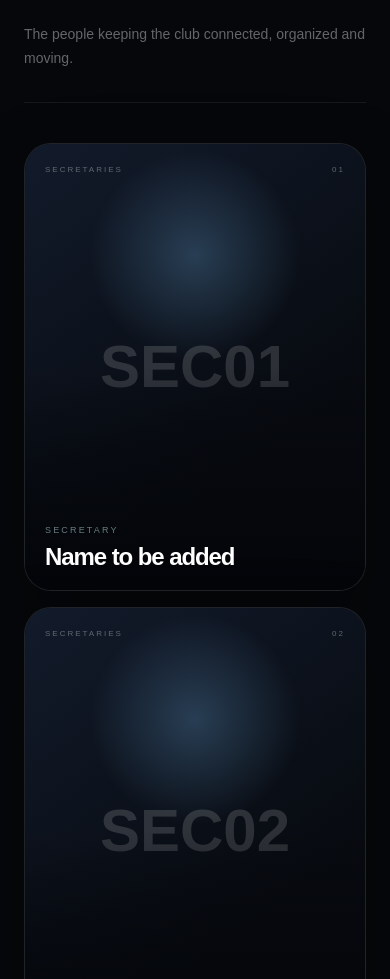
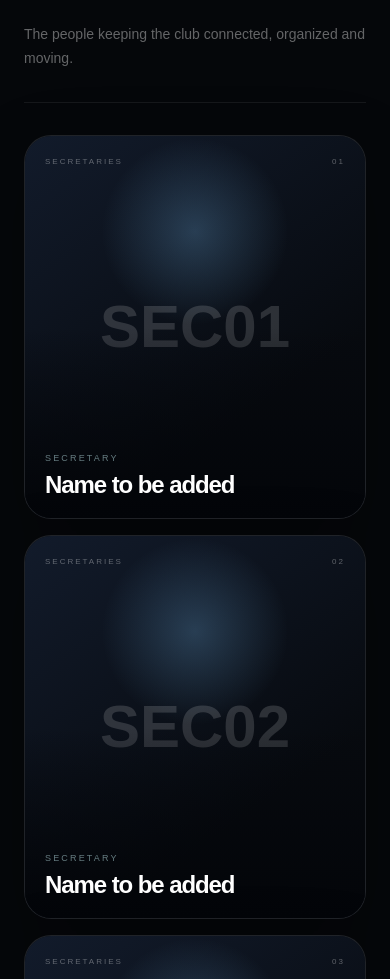
Before and after one commit to Abhishek-00756/astronomy-club, a Next.js app: page /members in a window 390 px wide. Shown: the part 1021-2000 px from the top of the page. Built offline with nearby package versions, Linux system fonts and the light colour scheme.

Commit message:
Avoid duplicate member cards on mobile

```diff
--- a/components/members/MemberGalleryInteractive.tsx
+++ b/components/members/MemberGalleryInteractive.tsx
@@ -19,7 +19,7 @@ export default function MemberGalleryInteractive({
 
   return (
     <>
-      <div className="mt-10 space-y-5">
+      <div className="mt-8 space-y-4">
         {rows.map((row, rowIndex) => (
           <GalleryRow
             key={row[0]?.id ?? rowIndex}
@@ -27,18 +27,6 @@ export default function MemberGalleryInteractive({
             onSelect={setSelected}
           />
         ))}
-
-        <div className="grid gap-4 sm:grid-cols-2 lg:hidden">
-          {members.map((member, index) => (
-            <MemberCard
-              key={member.id}
-              member={member}
-              index={index}
-              mobile
-              onSelect={() => setSelected(member)}
-            />
-          ))}
-        </div>
       </div>
 
       <MemberLanyardCard
@@ -59,7 +47,7 @@ function GalleryRow({
   const [activeId, setActiveId] = useState(members[0]?.id ?? "");
 
   return (
-    <div className="hidden h-[30rem] gap-3 lg:flex">
+    <div className="grid gap-4 sm:grid-cols-2 lg:flex lg:h-[30rem] lg:gap-3">
       {members.map((member, index) => (
         <MemberCard
           key={member.id}
@@ -124,15 +112,13 @@ function MemberCard({
       role="button"
       tabIndex={0}
       aria-label={`${member.name}, ${member.role}. Open profile`}
-      className={`group relative min-w-0 cursor-pointer outline-none focus-visible:ring-2 focus-visible:ring-cyan-100/35 ${mobile ? "min-h-[28rem]" : ""}`}
+      className="group relative min-w-0 cursor-pointer outline-none focus-visible:ring-2 focus-visible:ring-cyan-100/35 min-h-[24rem] lg:min-h-0"
       style={{
-        flex: mobile ? "1 1 0%" : active ? "2.3 1 0%" : "0.9 1 0%",
-        transition: mobile
-          ? undefined
-          : "flex 700ms cubic-bezier(.22,1,.36,1)",
+        flex: active ? "2.3 1 0%" : "0.9 1 0%",
+        transition: "flex 700ms cubic-bezier(.22,1,.36,1)",
       }}
     >
-      <div className="relative h-full min-h-[28rem] overflow-hidden rounded-[1.7rem] border border-white/[0.09] bg-[#0a0d13] shadow-[0_25px_70px_rgba(0,0,0,.28)] transition-[transform,border-color,box-shadow] duration-700 [transform:rotateX(var(--rx))_rotateY(var(--ry))] [transform-style:preserve-3d] group-hover:-translate-y-1 group-hover:border-cyan-100/22">
+      <div className="relative h-full min-h-[24rem] lg:min-h-[28rem] overflow-hidden rounded-[1.7rem] border border-white/[0.09] bg-[#0a0d13] shadow-[0_25px_70px_rgba(0,0,0,.28)] transition-[transform,border-color,box-shadow] duration-700 [transform:rotateX(var(--rx))_rotateY(var(--ry))] [transform-style:preserve-3d] group-hover:-translate-y-1 group-hover:border-cyan-100/22">
         <div className="absolute inset-0 overflow-hidden">
           {member.image ? (
             <Image
@@ -142,6 +128,7 @@ function MemberCard({
               sizes="(max-width: 1023px) 50vw, 28vw"
               quality={72}
               loading="lazy"
+              priority={false}
               className="object-cover transition-transform duration-700 ease-out group-hover:scale-[1.035]"
             />
           ) : (
```
